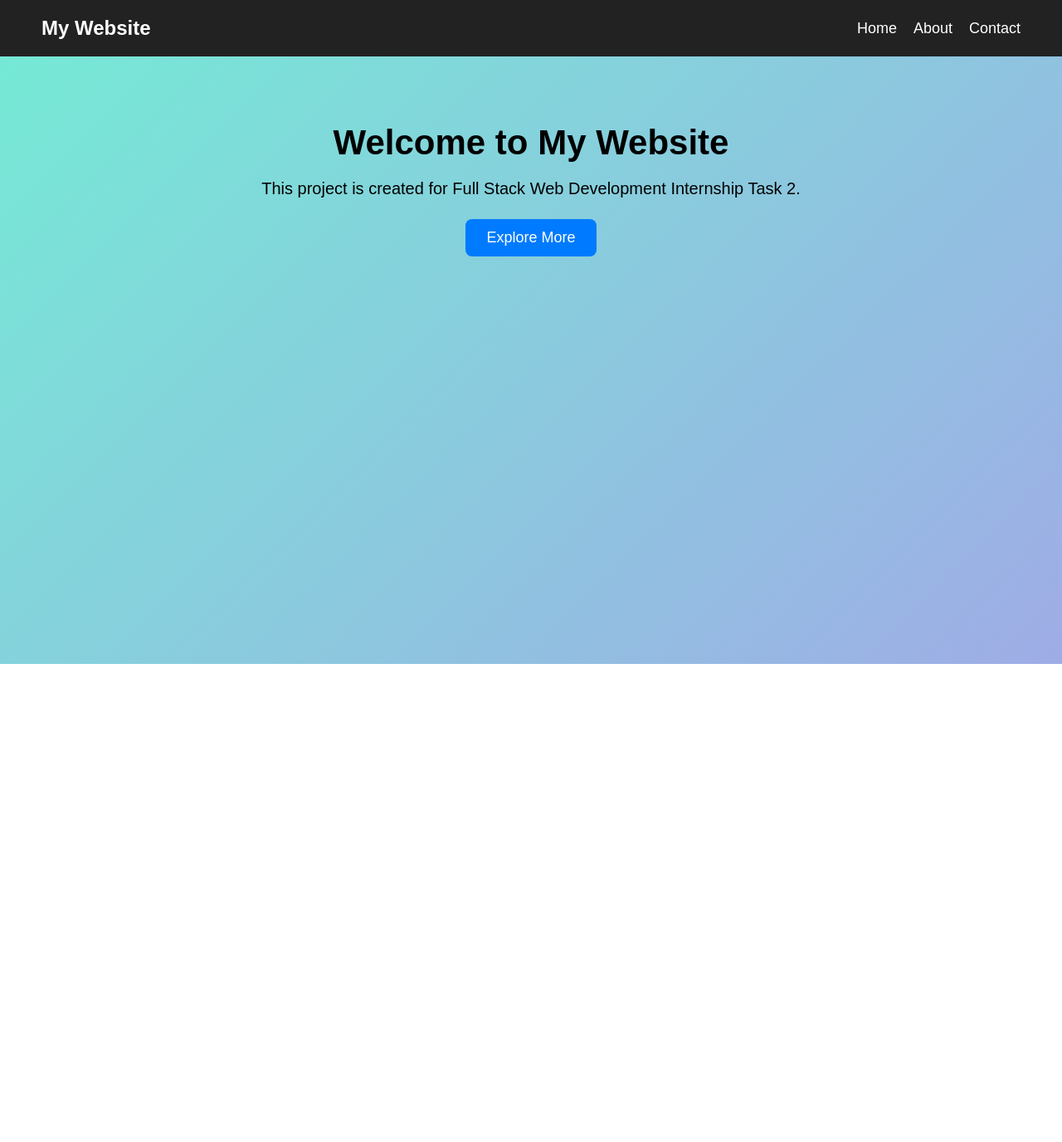
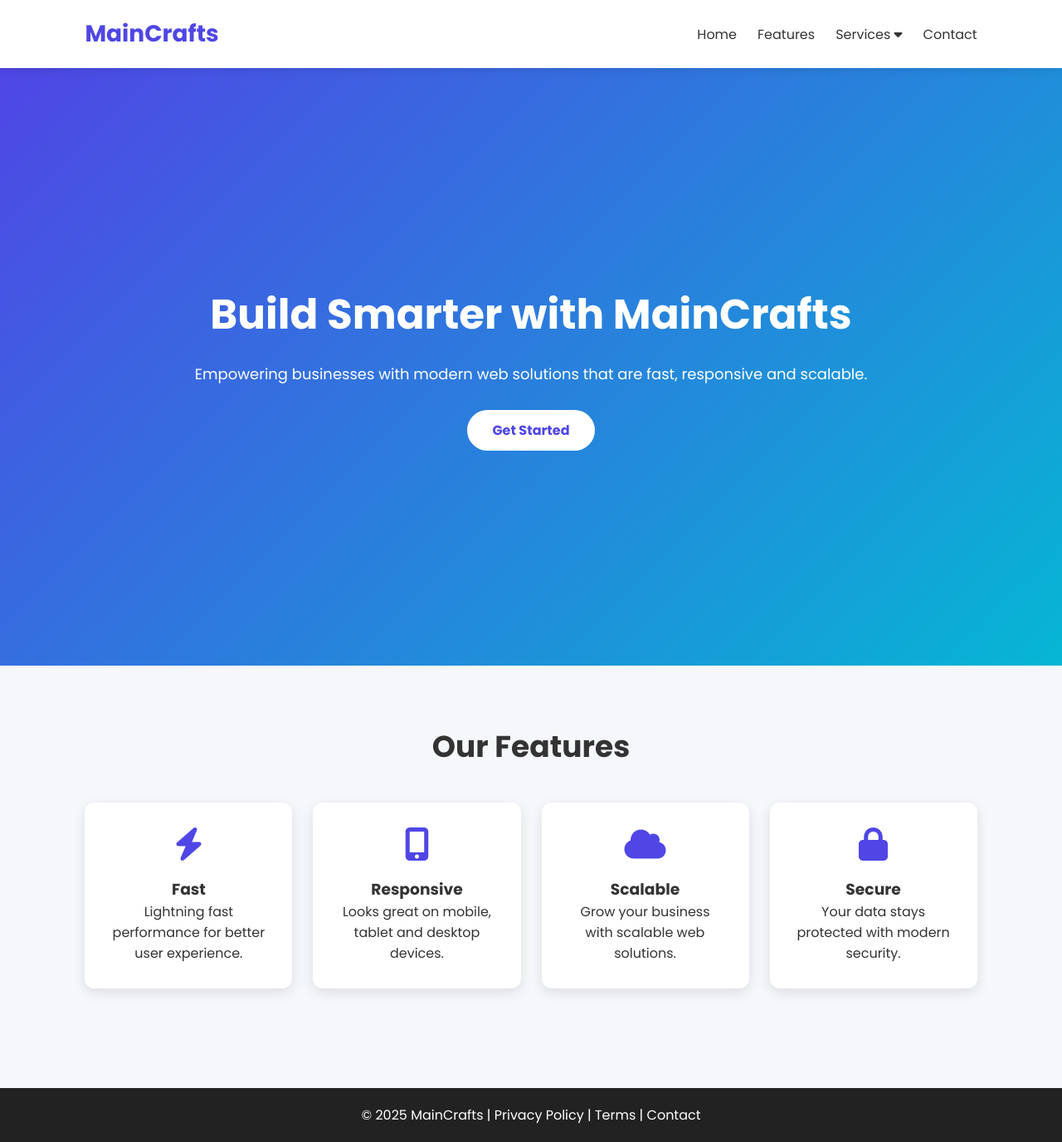
Before and after one commit to Anshika1008sharma/Modern-landing-page-, a plain HTML site: page index.html in a window 1280 px wide. Shown: the whole page at 83% size. Before the commit the page ends 800 px from the top, so only its background shows below. Drawn offline with Linux system fonts and the light colour scheme.

Commit message:
Add files via upload

```diff
--- a/index.html
+++ b/index.html
@@ -3,25 +3,98 @@
 <head>
 <meta charset="UTF-8">
 <meta name="viewport" content="width=device-width, initial-scale=1.0">
-<title>Home</title>
+<title>MainCrafts Landing Page</title>
+
 <link rel="stylesheet" href="style.css">
+
+<link rel="preconnect" href="https://fonts.googleapis.com">
+<link rel="preconnect" href="https://fonts.gstatic.com" crossorigin>
+<link href="https://fonts.googleapis.com/css2?family=Poppins:wght@300;400;600;700&display=swap" rel="stylesheet">
+
+<link rel="stylesheet" href="https://cdnjs.cloudflare.com/ajax/libs/font-awesome/6.5.2/css/all.min.css">
 </head>
+
 <body>
 
+<header>
+<div class="logo">MainCrafts</div>
+
 <nav>
-    <h2>My Website</h2>
-    <ul>
-        <li><a href="index.html">Home</a></li>
-        <li><a href="about.html">About</a></li>
-        <li><a href="contact.html">Contact</a></li>
-    </ul>
+<ul>
+<li><a href="#">Home</a></li>
+<li><a href="#">Features</a></li>
+
+<li class="dropdown">
+<a href="#">Services <i class="fa-solid fa-caret-down"></i></a>
+
+<div class="dropdown-content">
+<a href="#">Web Development</a>
+<a href="#">App Development</a>
+<a href="#">UI/UX Design</a>
+</div>
+
+</li>
+
+<li><a href="#">Contact</a></li>
+
+</ul>
 </nav>
 
+</header>
+
 <section class="hero">
-    <h1>Welcome to My Website</h1>
-    <p>This project is created for Full Stack Web Development Internship Task 2.</p>
-    <a href="about.html"><button>Explore More</button></a>
+
+<div class="hero-text">
+
+<h1>Build Smarter with MainCrafts</h1>
+
+<p>Empowering businesses with modern web solutions that are fast, responsive and scalable.</p>
+
+<a href="#" class="btn">Get Started</a>
+
+</div>
+
 </section>
+
+<section class="features">
+
+<h2>Our Features</h2>
+
+<div class="cards">
+
+<div class="card">
+<i class="fas fa-bolt"></i>
+<h3>Fast</h3>
+<p>Lightning fast performance for better user experience.</p>
+</div>
+
+<div class="card">
+<i class="fas fa-mobile-alt"></i>
+<h3>Responsive</h3>
+<p>Looks great on mobile, tablet and desktop devices.</p>
+</div>
+
+<div class="card">
+<i class="fas fa-cloud"></i>
+<h3>Scalable</h3>
+<p>Grow your business with scalable web solutions.</p>
+</div>
+
+<div class="card">
+<i class="fas fa-lock"></i>
+<h3>Secure</h3>
+<p>Your data stays protected with modern security.</p>
+</div>
+
+</div>
+
+</section>
+
+<footer>
+
+<p>© 2025 MainCrafts | Privacy Policy | Terms | Contact</p>
+
+</footer>
 
 </body>
 </html>
--- a/style.css
+++ b/style.css
@@ -2,24 +2,29 @@
     margin:0;
     padding:0;
     box-sizing:border-box;
-font-family:Arial,sans-serif;
+    font-family:'Poppins',sans-serif;
 }
 
 body{
-background:linear-gradient(135deg,#74ebd5,#9face6);
-min-height:100vh;
+    background:#f5f7fa;
+    color:#333;
 }
 
-nav{
+header{
     display:flex;
     justify-content:space-between;
     align-items:center;
-padding:20px 50px;
-background:#222;
+    padding:20px 8%;
+    background:#fff;
+    box-shadow:0 2px 10px rgba(0,0,0,0.1);
+    position:sticky;
+    top:0;
 }
 
-nav h2{
-color:white;
+.logo{
+    font-size:28px;
+    font-weight:700;
+    color:#4f46e5;
 }
 
 nav ul{
@@ -28,62 +33,139 @@ list-style:none;
 }
 
 nav ul li{
-margin-left:20px;
+    position:relative;
+    margin-left:25px;
 }
 
 nav ul li a{
-color:white;
     text-decoration:none;
-font-size:18px;
+    color:#333;
+    font-weight:500;
+    transition:.3s;
 }
 
-.hero,.about,.contact{
-text-align:center;
-padding:80px 20px;
+nav ul li a:hover{
+    color:#4f46e5;
 }
 
-.hero h1,
-.about h1,
-.contact h1{
-font-size:42px;
+.dropdown-content{
+    display:none;
+    position:absolute;
+    top:35px;
+    background:#fff;
+    min-width:180px;
+    box-shadow:0 5px 15px rgba(0,0,0,.2);
+}
+
+.dropdown-content a{
+    display:block;
+    padding:12px;
+}
+
+.dropdown:hover .dropdown-content{
+    display:block;
+}
+
+.hero{
+    height:90vh;
+    display:flex;
+    justify-content:center;
+    align-items:center;
+    text-align:center;
+    color:white;
+    background:linear-gradient(135deg,#4f46e5,#06b6d4);
+    padding:20px;
+}
+
+.hero h1{
+    font-size:50px;
     margin-bottom:20px;
 }
 
-.hero p,
-.about p{
-font-size:20px;
-margin-bottom:25px;
+.hero p{
+    font-size:18px;
+    margin-bottom:30px;
 }
 
-button{
-padding:12px 25px;
-border:none;
-background:#007bff;
-color:white;
-font-size:18px;
-border-radius:8px;
-cursor:pointer;
+.btn{
+    display:inline-block;
+    background:white;
+    color:#4f46e5;
+    padding:12px 30px;
+    border-radius:30px;
+    text-decoration:none;
+    font-weight:bold;
+    transition:.3s;
 }
 
-button:hover{
-background:#0056b3;
+.btn:hover{
+    background:#333;
+    color:#fff;
 }
 
-form{
-width:350px;
-margin:auto;
+.features{
+    padding:70px 8%;
+    text-align:center;
 }
 
-input,
-textarea{
-width:100%;
-padding:12px;
-margin:12px 0;
-border:none;
-border-radius:8px;
+.features h2{
+    font-size:36px;
+    margin-bottom:40px;
 }
 
-textarea{
-height:120px;
-resize:none;
+.cards{
+    display:grid;
+    grid-template-columns:repeat(auto-fit,minmax(220px,1fr));
+    gap:25px;
 }
+
+.card{
+    background:#fff;
+    padding:30px;
+    border-radius:12px;
+    box-shadow:0 5px 15px rgba(0,0,0,.1);
+    transition:.3s;
+}
+
+.card:hover{
+    transform:translateY(-10px);
+}
+
+.card i{
+    font-size:40px;
+    color:#4f46e5;
+    margin-bottom:20px;
+}
+
+footer{
+    background:#222;
+    color:#fff;
+    text-align:center;
+    padding:20px;
+    margin-top:50px;
+}
+
+@media(max-width:768px){
+
+header{
+    flex-direction:column;
+}
+
+nav ul{
+    flex-direction:column;
+    text-align:center;
+}
+
+nav ul li{
+    margin:10px 0;
+}
+
+.hero h1{
+    font-size:35px;
+}
+
+.hero p{
+    font-size:16px;
+}
+
+}
```
Lines whose indentation alone changed are shown as unchanged.
